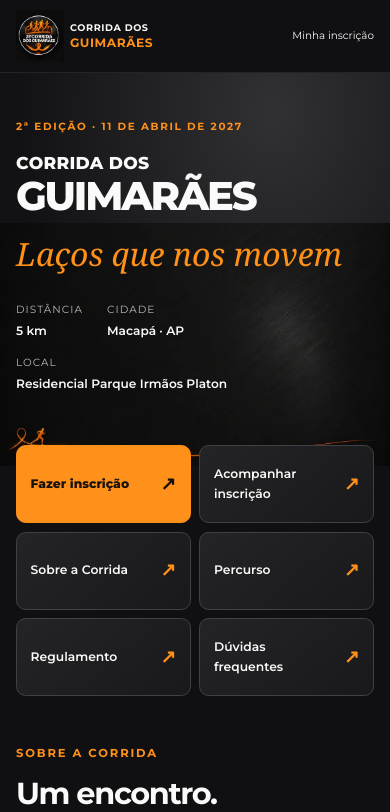
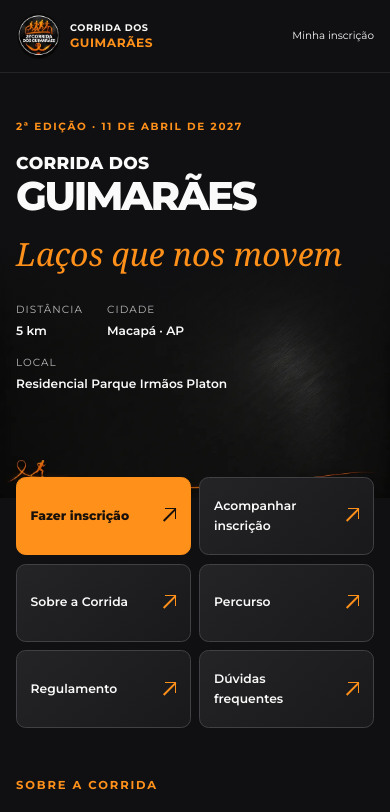
Before and after one commit to bruno7gui/run-amapa, a Next.js app in the folder run-amapa-piloto/run-amapa/: page / in a window 390 px wide. Shown: the top 812 px of the page. Built offline with nearby package versions, Linux system fonts and the light colour scheme; no server answers; the database is empty.

Commit message:
Polish race crest, ribbon spacing and navigation arrows

```diff
--- a/run-amapa-piloto/run-amapa/app/page.jsx
+++ b/run-amapa-piloto/run-amapa/app/page.jsx
@@ -89,7 +89,7 @@ export default async function Page({ searchParams }) {
       <div className="section-intro">
         <p className="eyebrow">Inscrições</p><h2>Venha fazer<br />parte dessa história.</h2>
         {closingDate && <p>Inscrições até <strong>{closingDate}</strong>, conforme disponibilidade de vagas.</p>}
-        <a className="text-link" href="/acompanhar">Já se inscreveu? Acompanhe aqui ↗</a>
+        <a className="text-link" href="/acompanhar">Já se inscreveu? Acompanhe aqui</a>
       </div>
       <div className="panel registration-panel">
         {Object.hasOwn(errors, erro) && <p className="notice" role="alert">{errors[erro]}</p>}
@@ -107,7 +107,7 @@ export default async function Page({ searchParams }) {
           <label className="check"><input type="checkbox" name="accept" required />
             <span>Li e aceito o <a href="#regulamento">regulamento da corrida</a>.</span>
           </label>
-          <button className="button">Reservar minha vaga <span aria-hidden="true">↗</span></button>
+          <button className="button">Reservar minha vaga <span className="shortcut-arrow" aria-hidden="true" /></button>
         </form> : <><h3>Inscrições fechadas</h3><p>A abertura será divulgada pela organização da corrida.</p></>}
       </div>
     </section>
--- a/run-amapa-piloto/run-amapa/app/style.css
+++ b/run-amapa-piloto/run-amapa/app/style.css
@@ -9,14 +9,14 @@ a { color:var(--accent); text-underline-offset:.22em; }
 .top-inner { min-height:82px; }
 .brand { color:var(--ink); display:inline-flex; align-items:center; gap:.65rem; font-size:.75rem; font-weight:700; letter-spacing:.06em; text-decoration:none; line-height:1.4; }
 .brand strong { display:block; color:var(--accent); font-size:.95rem; }
-.emblem { --emblem-scale:1; display:block; flex-shrink:0; width:calc(132px * var(--emblem-scale)); height:calc(145px * var(--emblem-scale)); background-image:url('/images/corrida-guimaraes.webp'); background-repeat:no-repeat; background-size:calc(1122px * var(--emblem-scale)) calc(1402px * var(--emblem-scale)); background-position:calc(-970px * var(--emblem-scale)) calc(-20px * var(--emblem-scale)); }
+.emblem { --emblem-scale:1; display:block; flex-shrink:0; width:calc(132px * var(--emblem-scale)); height:calc(145px * var(--emblem-scale)); background-image:url('/images/corrida-guimaraes.webp'); background-repeat:no-repeat; background-size:calc(1122px * var(--emblem-scale)) calc(1402px * var(--emblem-scale)); background-position:calc(-970px * var(--emblem-scale)) calc(-20px * var(--emblem-scale)); clip-path:ellipse(45% 44% at 48% 50%); }
 .emblem-small { --emblem-scale:.36; }
 .header-links { display:flex; gap:1.7rem; font-size:.75rem; }
 .header-links a { color:var(--ink); text-decoration:none; }
 .header-links .team-link { color:var(--muted); }
-.hero { position:relative; overflow:hidden; background:radial-gradient(ellipse at 70% 10%,#313134 0%,#121214 66%); }
-.hero::before { content:''; position:absolute; inset:auto 0 0; height:62%; background-image:url('/images/corrida-guimaraes.webp'); background-size:100% auto; background-position:center bottom; background-repeat:no-repeat; opacity:.9; pointer-events:none; }
-.hero-inner { position:relative; padding:4.2rem 0 5.5rem; }
+.hero { position:relative; overflow:hidden; background:#101012; }
+.hero::before { content:''; position:absolute; inset:auto 0 0; height:62%; background-image:linear-gradient(180deg,#101012,transparent 50%),url('/images/corrida-guimaraes.webp'); background-size:100% 100%,100% auto; background-position:center,center bottom; background-repeat:no-repeat; opacity:.9; pointer-events:none; }
+.hero-inner { position:relative; padding:4.2rem 0 8rem; }
 .hero-heading { display:flex; align-items:center; justify-content:space-between; gap:2rem; }
 .emblem-hero { --emblem-scale:1.5; margin-right:1.2rem; }
 h1,h2,h3,p { margin:0; }
@@ -33,7 +33,9 @@ h3 { font-size:1.15rem; line-height:1.4; }
 .shortcuts { position:relative; margin-top:-1.35rem; display:grid; grid-template-columns:repeat(3,minmax(0,1fr)); gap:.7rem; }
 .shortcut { display:flex; align-items:center; justify-content:space-between; gap:.65rem; min-height:82px; padding:1.1rem 1.4rem; color:var(--ink); background:linear-gradient(140deg,#242426,#19191b); border:1px solid #414145; border-radius:.6rem; text-decoration:none; font-size:.9rem; font-weight:600; transition:border-color .18s,transform .18s; }
 .shortcut:hover { border-color:var(--accent); transform:translateY(-2px); }
-.shortcut-arrow { color:var(--accent); font-size:1.35rem; }
+.shortcut-arrow { color:var(--accent); font-size:0; width:15px; height:15px; position:relative; flex-shrink:0; }
+.shortcut-arrow::before { content:''; position:absolute; width:10px; height:10px; top:0; right:0; border-top:1.5px solid currentColor; border-right:1.5px solid currentColor; }
+.shortcut-arrow::after { content:''; position:absolute; width:17px; height:1.5px; background:currentColor; top:6px; left:0; transform:rotate(-45deg); }
 .shortcut-primary { color:#18100a; background:var(--accent); border-color:var(--accent); font-weight:800; }
 .shortcut-primary .shortcut-arrow { color:inherit; }
 .button { display:inline-flex; align-items:center; justify-content:center; gap:1.5rem; min-height:50px; padding:.8rem 1.25rem; border:0; border-radius:.4rem; background:var(--accent); color:#1c1208; text-decoration:none; font-weight:800; width:fit-content; }
@@ -95,7 +97,7 @@ dt { font-size:.75rem; color:var(--muted); margin-top:.7rem; }
 dd { margin:0; font-weight:600; }
 @media(max-width:760px) {
   .wrap { width:calc(100% - 2rem); }
-  .hero-inner { padding:2.8rem 0 4.5rem; }
+  .hero-inner { padding:2.8rem 0 6.5rem; }
   .emblem-hero { display:none; }
   .hero h1 { font-size:clamp(2.5rem,9.1vw,4.6rem); }
   .hero .eyebrow { font-size:.65rem; }
@@ -105,7 +107,7 @@ dd { margin:0; font-weight:600; }
   .brand strong { font-size:.76rem; }
   .shortcuts { grid-template-columns:repeat(2,minmax(0,1fr)); gap:.55rem; }
   .shortcut { min-height:78px; font-size:.77rem; padding:.85rem; gap:.4rem; }
-  .shortcut-arrow { font-size:1.15rem; }
+
   .facts { gap:.8rem 1.5rem; margin-top:1.7rem; }
   .facts strong { font-size:.76rem; }
   .facts > div:last-child { flex-basis:100%; }
```
